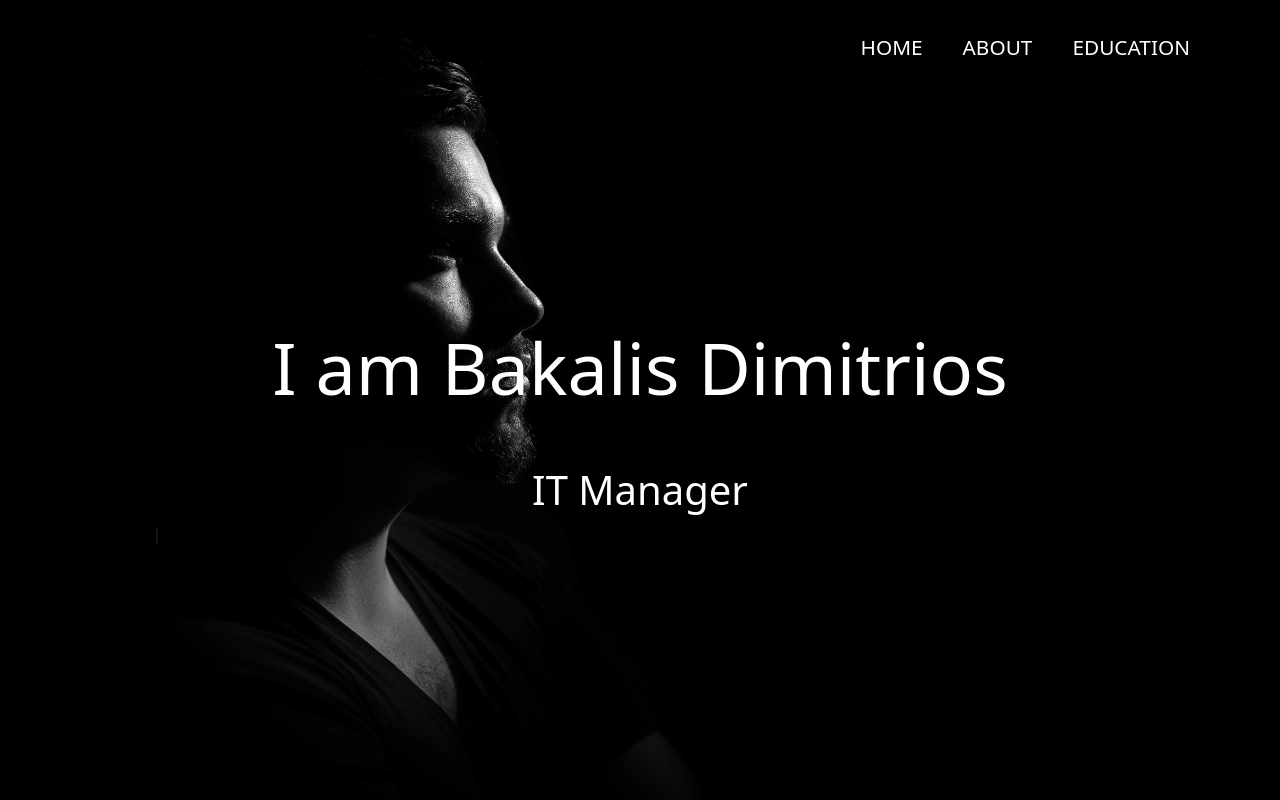
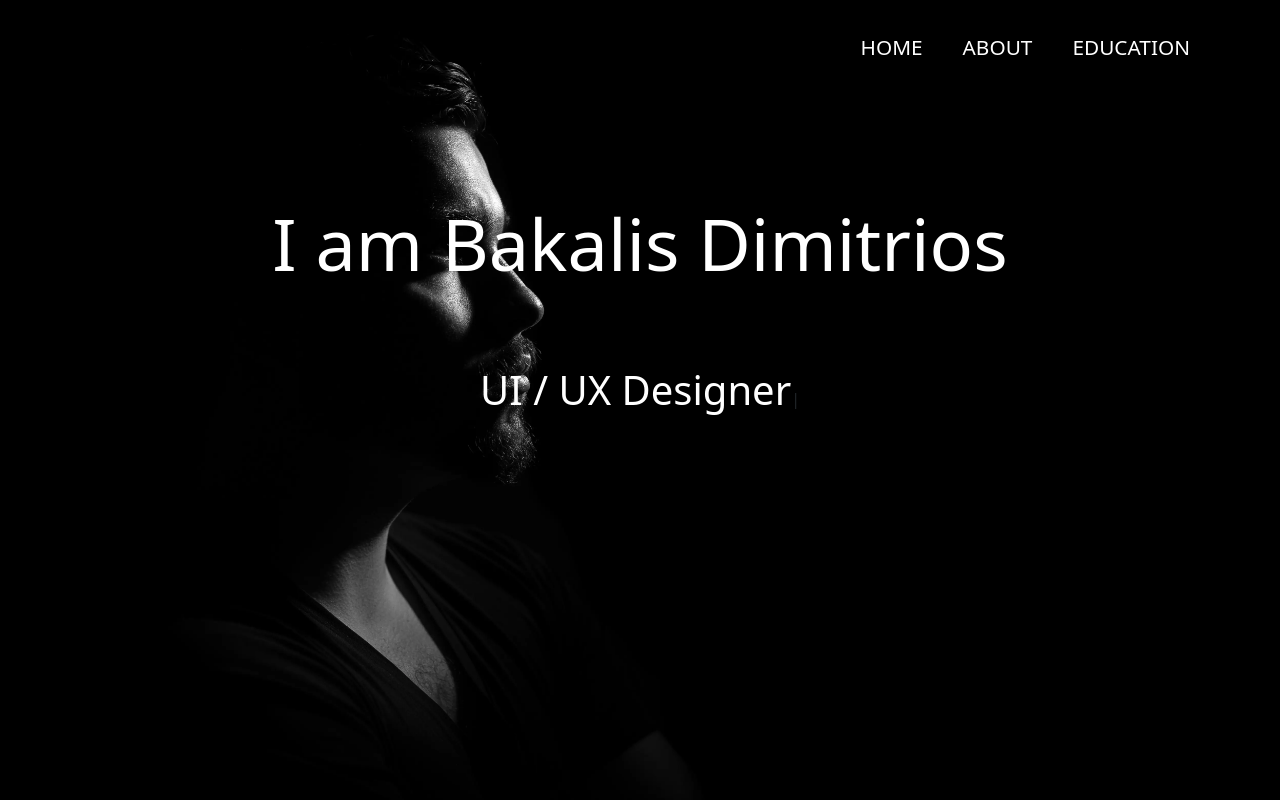
Before and after one commit to dbakalis/portfolio_2023, a PHP site: page / in a window 1280 px wide. Run offline with PHP 8.4, Linux system fonts and the light colour scheme.

Commit message:
Fix hero styling

```diff
--- a/assets/css/style.css
+++ b/assets/css/style.css
@@ -2,9 +2,17 @@
 h1{font-size: 4.5rem;}
 h2{font-size: 2.5rem;}
 
+@media screen and (max-width: 576px){
+    h1{font-size: 2.5rem;}
+    h2{font-size: 1.5rem;}
+}
+
 /* heights */
 .h-100vh{height: 100vh;}
 .typed-height{height: 10px;}
+
+/* positions */
+.top-25{top:25%}
 
 /* borders */
 .border-effect-orange{background: linear-gradient(#FF650B, #FF650B) bottom center / 0% 2px no-repeat; transition: 0.3s;}
--- a/index.html
+++ b/index.html
@@ -75,20 +75,25 @@
 
             <!-- hero section -->
             <div class="row" id="hero">
-                <div class="col-12 h-100vh bg-hero-portrait d-flex justify-content-center align-items-center">
-                    <div class="row">
+                <div class="col-12 h-100vh bg-hero-portrait">
+                    <div class="row position-relative top-25">
+
+                        <!-- hero title -->
                         <div class="col-12 mb-5">
                             <h1 class="text-white text-center">I am Bakalis Dimitrios</h1>
                         </div>
 
-                        <!-- typed.js stubtitle -->
-                        <div class="col-12 typed-height">
+                        <!-- hero subtitle (typed.js) -->
+                        <div class="col-12 typed-height text-center mt-4">
                             <span class="text-items-typed-hero d-none">Web developer||UI / UX Designer||IT Manager</span>
-                            <h2 class="text-white text-center text-typed-hero">...</h2>
+                            <h2 class="text-white text-typed-hero d-inline"></h2>
                         </div>
+
                     </div>
                 </div>
             </div>
+
+
 
         </div>
 
```
